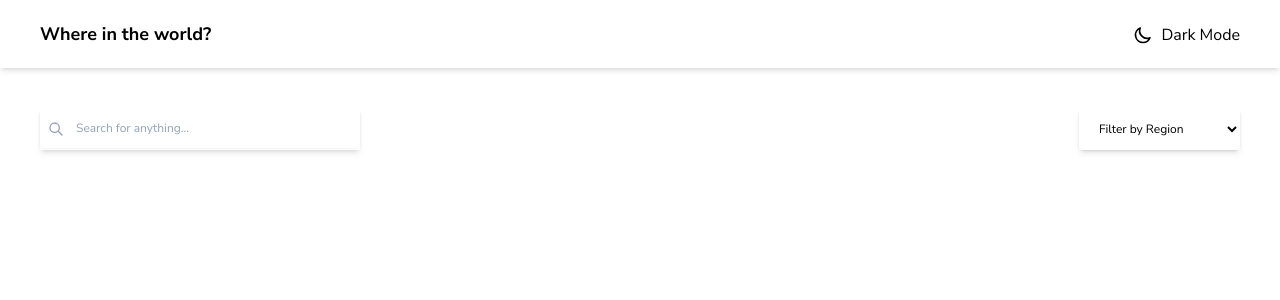
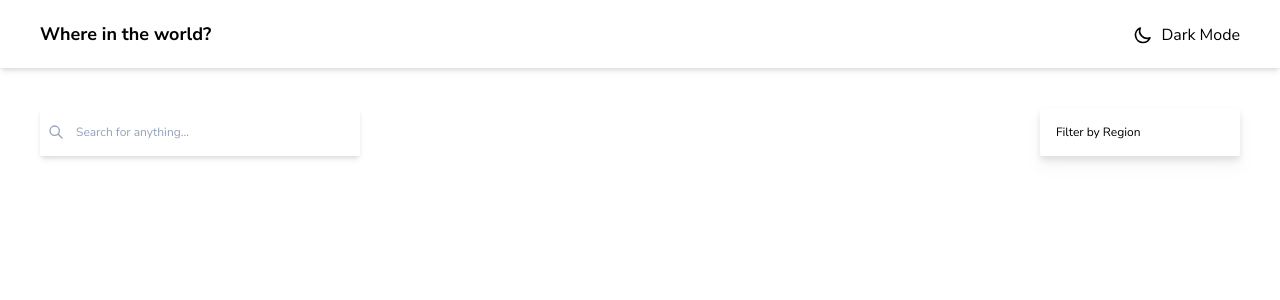
Before and after one commit to NickBanken/fun-with-flags, a React (Vite) app: page / in a window 1280 px wide. Shown: the top 300 px of the page. Built offline with nearby package versions, Linux system fonts and the light colour scheme.

Commit message:
custom dropdown

```diff
--- /dev/null
+++ b/src/components/Filter.jsx
@@ -0,0 +1,41 @@
+import {useState} from "react";
+
+
+export default function Filter(){
+
+    const [isOpen, setIsOpen] = useState();
+    const [selectedOption,setSelectedOption] = useState();
+
+    const toggle = () =>{
+        setIsOpen(!isOpen);
+    }
+
+    const onOptionClicked = (value) => () =>{
+        setSelectedOption(value);
+        setIsOpen(false),()=>{
+            console.log(selectedOption);
+        }
+
+    }
+
+    const options = ["Africa","America","Europe","Oceania"];
+
+    return(
+      <>
+        <div className={"my-10 relative"} style={{minWidth:"200px"}}>
+            <div onClick={toggle} className={"bg-white rounded-sm p-4 pr-12 drop-shadow-lg text-xs"}>
+                {selectedOption || "Filter by Region"}
+            </div>
+            {isOpen &&
+                <div className={""}>
+                    <ul className={"mt-2 bg-white p-4 pr-12 drop-shadow-lg text-xs absolute w-full rounded-sm"}>
+                        {options.map((option,index)=>{
+                            return <li key={index} onClick={onOptionClicked(option)}>{option}</li>;
+                        })}
+                    </ul>
+                </div>
+            }
+        </div>
+      </>
+    );
+}
--- a/src/components/Search.jsx
+++ b/src/components/Search.jsx
@@ -1,7 +1,9 @@
+import Filter from "./Filter";
+
 function Search (){
     return(
         <div className={"mx-10 flex justify-between"}>
-            <label className="relative inline-block w-80  my-10 shadow-md">
+            <label className="relative flex w-80  my-10 shadow-md">
                 <span className="sr-only">Search</span>
                 <span className="absolute inset-y-0 left-0 flex items-center pl-2">
                     <svg xmlns="http://www.w3.org/2000/svg" className="h-4 w-4 stroke-slate-400" fill="none" viewBox="0 0 24 24" strokeWidth={2}>
@@ -9,23 +11,14 @@ function Search (){
                     </svg>
                 </span>
                 <input
-                    className="placeholder:text-slate-400 inline-block bg-white w-full border-slate-300
-                    rounded-md py-3 pl-9 pr-3 shadow-sm focus:outline-none text-xs"
+                    className=" placeholder:text-slate-400 inline-block bg-white w-full border-slate-300
+                    rounded-md py-3 pl-9 pr-3  focus:outline-none text-xs "
                     placeholder="Search for anything..." type="text" name="search"/>
             </label>
+            <Filter></Filter>
+        </div>
 
-            <label className="inline-block w-100 my-10 shadow-md">
-                <select
-                    className="bg-white w-full border-slate-300
-                        rounded-md py-3 pl-4 pr-10 shadow-sm focus:outline-none text-xs">
-                    <option value="Filter by Region">Filter by Region</option>
-                    <option value="volvo">Volvo</option>
-                    <option value="saab">Saab</option>
-                    <option value="mercedes">Mercedes</option>
-                    <option value="audi">Audi</option>
-                </select>
-            </label>
-        </div>
+
     )
 }
 
```
